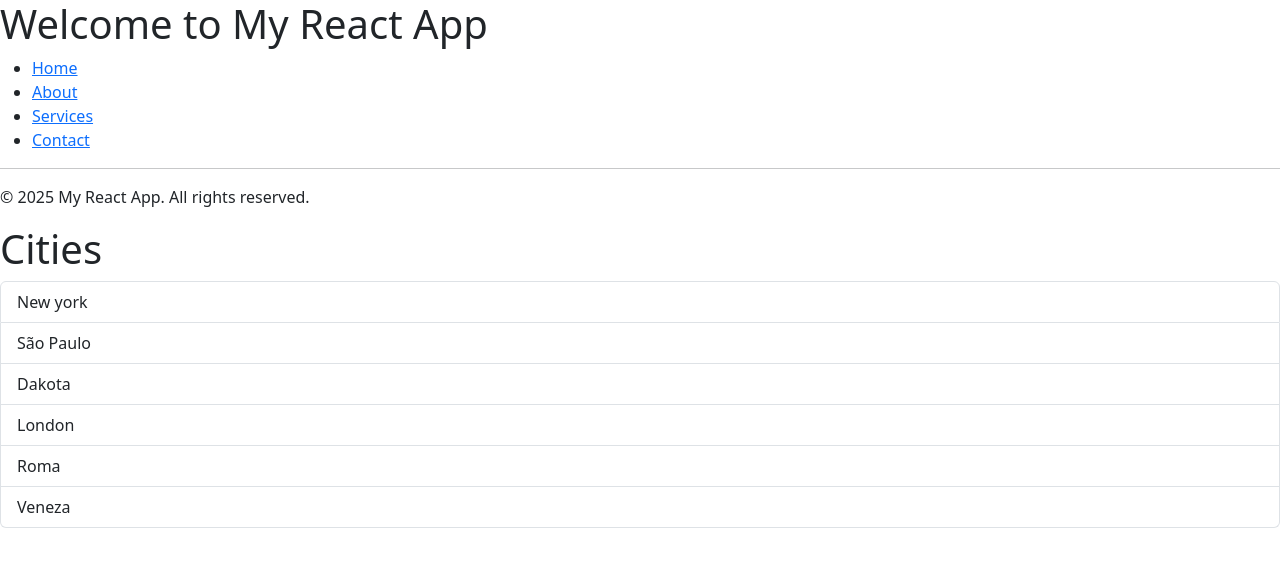
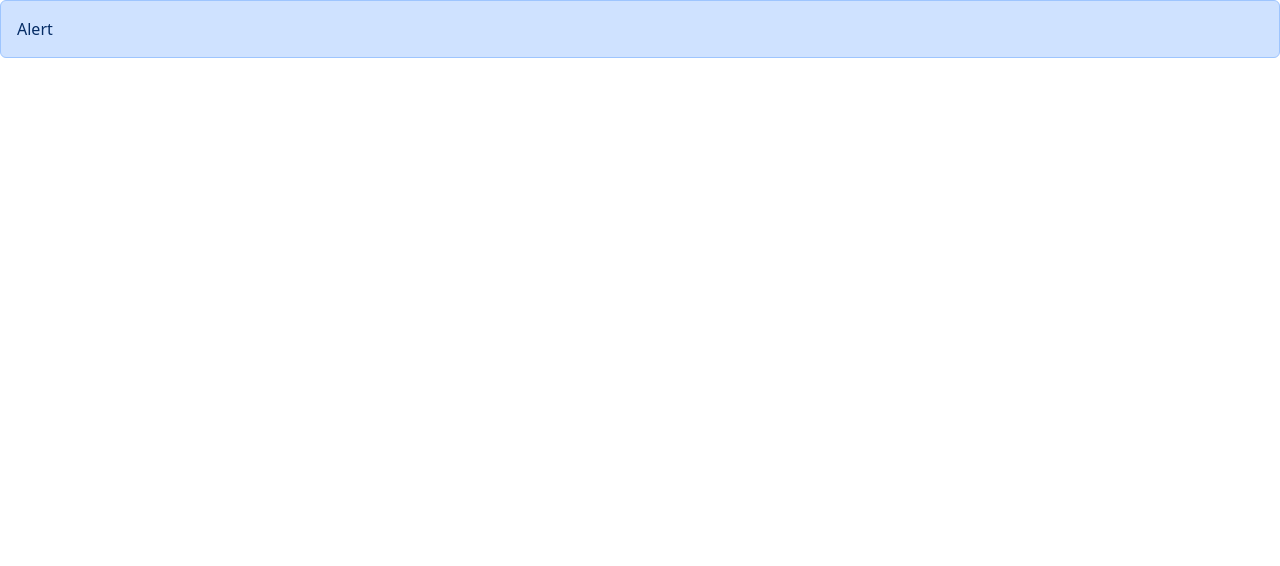
Before and after one commit to PauloWorker/React-Projects, a React (Vite) app in the folder my-react-app/: page / in a window 1280 px wide. Shown: the top 566 px of the page. Built offline with nearby package versions, Linux system fonts and the light colour scheme.

Commit message:
Add Alert component for displaying alerts in the application

```diff
--- a/my-react-app/src/App.tsx
+++ b/my-react-app/src/App.tsx
@@ -2,6 +2,7 @@
 import Header from './header.jsx';
 import ListGroup from './components/listGroup.js';
 import Comp from './Comp.jsx';
+import Alert from './components/Alert.js';
 
 function App() {
     let items = [
@@ -19,9 +20,13 @@
 
   return (
     <>
-      <Header/>
+      {/* <Header/>
       <Footer/>
-      <ListGroup items={items} heading="Cities" onSelectItem={handleSelectedItem} />
+      <ListGroup items={items} heading="Cities" onSelectItem={handleSelectedItem} /> */}
+
+      <div>
+        <Alert />
+      </div>
 
     </>
   );
--- /dev/null
+++ b/my-react-app/src/components/Alert.tsx
@@ -0,0 +1,7 @@
+const Alert = () => {
+    return(
+        <div className="alert alert-primary">Alert</div>
+    );
+}
+
+export default Alert;
```
Also changed, not shown: 1 other file (tests, documents, lock files or other folders).
